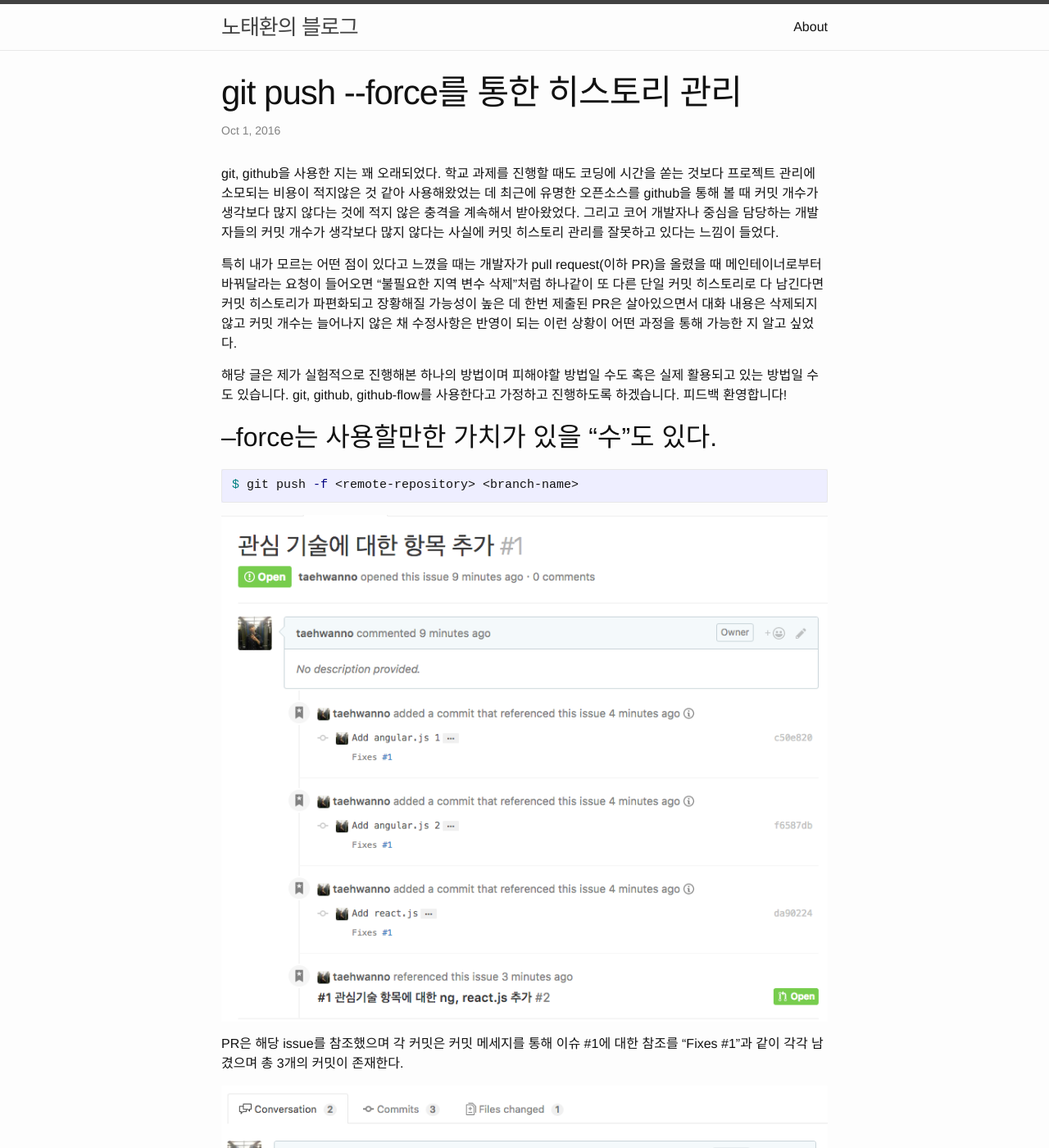
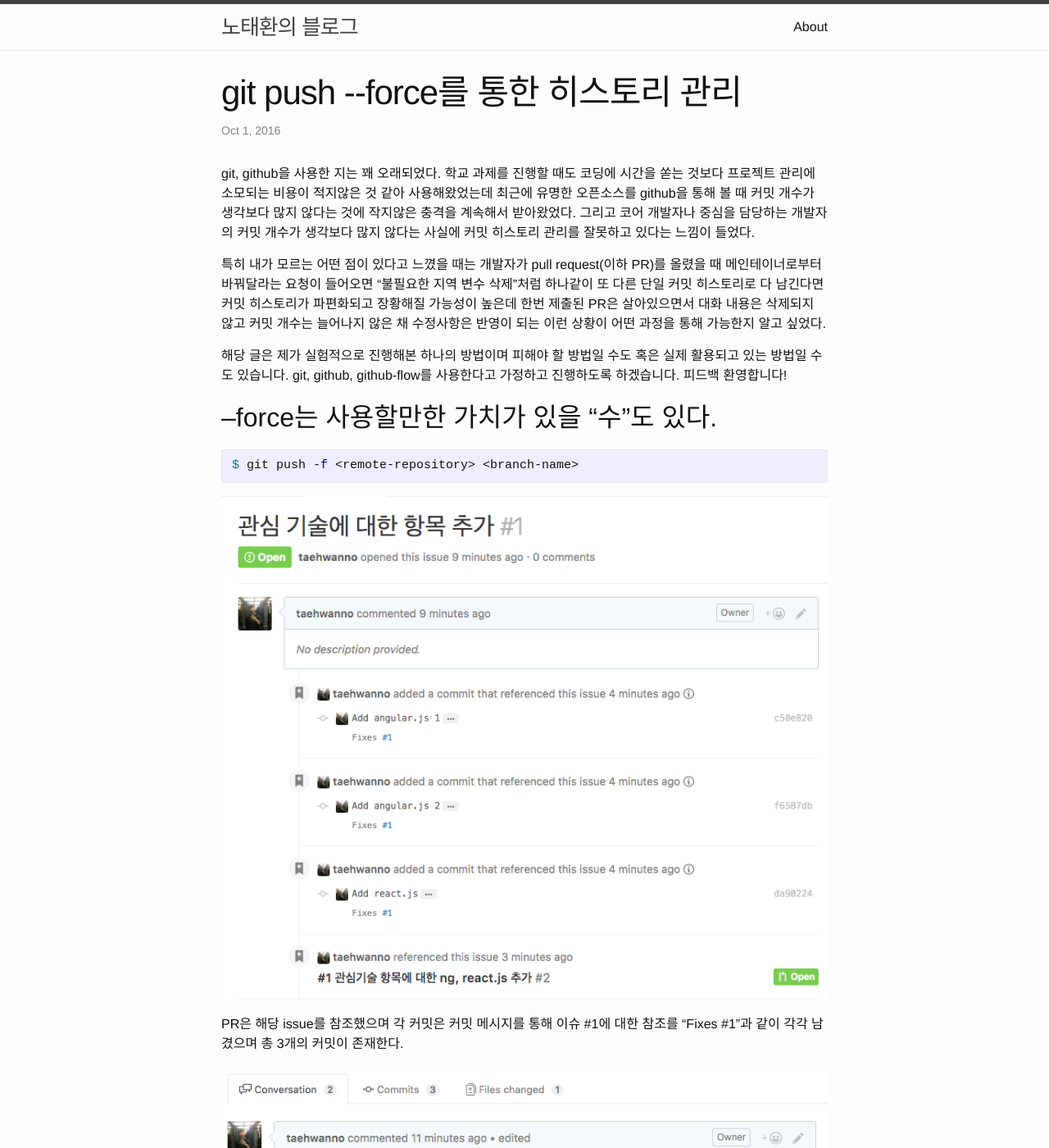
Before and after one commit to taehwanno/taehwanno.github.io, a Jekyll site: the page built from _posts/2016-10-01-git-push-force.md, in a window 1280 px wide and 1400 px high. Shown: the whole window at 82% size. Built offline with Jekyll 4.4.1, drawn with Linux system fonts in a browser that asks for light colours; some of the changed text lies outside the part shown.

Commit message:
맞춤법 정리

````diff
--- a/_posts/2016-10-01-git-push-force.md
+++ b/_posts/2016-10-01-git-push-force.md
@@ -7,11 +7,11 @@ description: 커밋 히스토리 관리를 위한 위험할 수도 있는 실험
 image: 16-10/git-push-force1.jpeg
 ---
 
-git, github을 사용한 지는 꽤 오래되었다. 학교 과제를 진행할 때도 코딩에 시간을 쏟는 것보다 프로젝트 관리에 소모되는 비용이 적지않은 것 같아 사용해왔었는 데 최근에 유명한 오픈소스를 github을 통해 볼 때 커밋 개수가 생각보다 많지 않다는 것에 적지 않은 충격을 계속해서 받아왔었다. 그리고 코어 개발자나 중심을 담당하는 개발자들의 커밋 개수가 생각보다 많지 않다는 사실에 커밋 히스토리 관리를 잘못하고 있다는 느낌이 들었다.
+git, github을 사용한 지는 꽤 오래되었다. 학교 과제를 진행할 때도 코딩에 시간을 쏟는 것보다 프로젝트 관리에 소모되는 비용이 적지않은 것 같아 사용해왔었는데 최근에 유명한 오픈소스를 github을 통해 볼 때 커밋 개수가 생각보다 많지 않다는 것에 작지않은 충격을 계속해서 받아왔었다. 그리고 코어 개발자나 중심을 담당하는 개발자의 커밋 개수가 생각보다 많지 않다는 사실에 커밋 히스토리 관리를 잘못하고 있다는 느낌이 들었다.
 
-특히 내가 모르는 어떤 점이 있다고 느꼈을 때는 개발자가 pull request(이하 PR)을 올렸을 때 메인테이너로부터 바꿔달라는 요청이 들어오면 "불필요한 지역 변수 삭제"처럼 하나같이 또 다른 단일 커밋 히스토리로 다 남긴다면 커밋 히스토리가 파편화되고 장황해질 가능성이 높은 데 한번 제출된 PR은 살아있으면서 대화 내용은 삭제되지 않고 커밋 개수는 늘어나지 않은 채 수정사항은 반영이 되는 이런 상황이 어떤 과정을 통해 가능한 지 알고 싶었다.
+특히 내가 모르는 어떤 점이 있다고 느꼈을 때는 개발자가 pull request(이하 PR)를 올렸을 때 메인테이너로부터 바꿔달라는 요청이 들어오면 "불필요한 지역 변수 삭제"처럼 하나같이 또 다른 단일 커밋 히스토리로 다 남긴다면 커밋 히스토리가 파편화되고 장황해질 가능성이 높은데 한번 제출된 PR은 살아있으면서 대화 내용은 삭제되지 않고 커밋 개수는 늘어나지 않은 채 수정사항은 반영이 되는 이런 상황이 어떤 과정을 통해 가능한지 알고 싶었다.
 
-해당 글은 제가 실험적으로 진행해본 하나의 방법이며 피해야할 방법일 수도 혹은 실제 활용되고 있는 방법일 수도 있습니다. git, github, github-flow를 사용한다고 가정하고 진행하도록 하겠습니다. 피드백 환영합니다!
+해당 글은 제가 실험적으로 진행해본 하나의 방법이며 피해야 할 방법일 수도 혹은 실제 활용되고 있는 방법일 수도 있습니다. git, github, github-flow를 사용한다고 가정하고 진행하도록 하겠습니다. 피드백 환영합니다!
 
 ## --force는 사용할만한 가치가 있을 "수"도 있다.
 
@@ -21,7 +21,7 @@ $ git push -f <remote-repository> <branch-name>
 
 ![git-push-force1](/assets/16-10/git-push-force1.png)
 
-PR은 해당 issue를 참조했으며 각 커밋은 커밋 메세지를 통해 이슈 #1에 대한 참조를 "Fixes #1"과 같이 각각 남겼으며 총 3개의 커밋이 존재한다.
+PR은 해당 issue를 참조했으며 각 커밋은 커밋 메시지를 통해 이슈 #1에 대한 참조를 "Fixes #1"과 같이 각각 남겼으며 총 3개의 커밋이 존재한다.
 
 ![git-push-force2](/assets/16-10/git-push-force2.png)
 
@@ -47,16 +47,16 @@ b308479 Add angular.js (1, 2)
 300dac7 Add README.md
 ```
 
-원래 브랜치에 존재했던 2개의 커밋 모두 해쉬값이 변경되었다. 그리고 angular.js에 대한 커밋은 커밋 메세지도 변화했다.
-여기서 옵션없이 `git push`만 실행하면 푸시가 되지 않는데 만약 `-f` 옵션을 통해 동일한 브랜치에 푸쉬를 한다면 PR에 존재했던 커밋과 대화, 이슈에 대한 참조들은 어떻게 처리될 지 궁금했다.
+원래 브랜치에 존재했던 2개의 커밋 모두 해시값이 변경되었다. 그리고 angular.js에 대한 커밋은 커밋 메시지도 변화했다.
+여기서 옵션 없이 `git push`만 실행하면 푸시가 되지 않는데 만약 `-f` 옵션을 통해 동일한 브랜치에 푸쉬를 한다면 PR에 존재했던 커밋과 대화, 이슈에 대한 참조들은 어떻게 처리될지 궁금했다.
 
 ![git-push-force3](/assets/16-10/git-push-force3.png)
 
-이전에 존재했던 커밋 `c50e820`, `f6587db`, `da90224`는 해쉬값이 변경되었으므로 PR에서는 존재하지 않고 코멘트는 남아있다. 그리고 해시값이 변경된 커밋이 푸쉬되어 새로운 커밋으로 인식하므로 미리 남긴 코멘트 이후에 변경 이력이 보이게 된다.
+이전에 존재했던 커밋 `c50e820`, `f6587db`, `da90224`는 해시값이 변경되었으므로 PR에서는 존재하지 않고 코멘트는 남아있다. 그리고 해시값이 변경된 커밋이 푸쉬되어 새로운 커밋으로 인식하므로 미리 남긴 코멘트 이후에 변경 이력이 보이게 된다.
 
 ![git-push-force4](/assets/16-10/git-push-force4.png)
 
-이슈로 넘어가면 PR에서 존재하지 않았던 커밋들이 살아있다. 이유는 커밋 메세지를 통해 `Fixes #1`와 같이 참조를 해서 이력이 삭제되지 않고 유지되고 있다는 것을 알 수 있다. 해쉬값이 변경되어 추가된 커밋들도 새롭게 참조가 되고 있다는 것을 알 수 있다.
+이슈로 넘어가면 PR에서 존재하지 않았던 커밋들이 살아있다. 이유는 커밋 메세지를 통해 `Fixes #1`와 같이 참조를 해서 이력이 삭제되지 않고 유지되고 있다는 것을 알 수 있다. 해시값이 변경되어 추가된 커밋들도 새롭게 참조가 되고 있다는 것을 알 수 있다.
 
 해당 글에서는 2개의 커밋을 합치는 작업을 리베이스를 통해 진행했는데 합치지 않고 불필요한 지역 변수 삭제와 같이 추가적인 작업을 하고 해당 커밋은 유지해야하는 작업을 PR 생성 후 해야한다면 커밋 개수는 증가시키지 않고 issue, PR 내부에서 이루어진 대화, 이력은 살아있으면서 히스토리를 관리할 수 있게 된다.
 
@@ -64,4 +64,4 @@ b308479 Add angular.js (1, 2)
 1. github에서만 가능한 시나리오일 가능성이 존재
 1. 다른 플로우 에서의 위험성 (`git-flow`에서 `feature`가 규모가 커서 작은 단위로 나눠 진행할 때의 위험성)
 
-실험을 하고 나서 내가 원한 결과는 맞지만 올바른 방법인 지는 확신을 하지 못하겠다.
+실험을 하고 나서 내가 원한 결과는 맞지만 올바른 방법인지는 확신을 하지 못하겠다.
````
